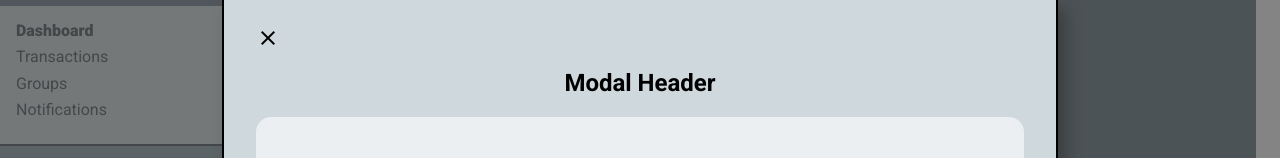
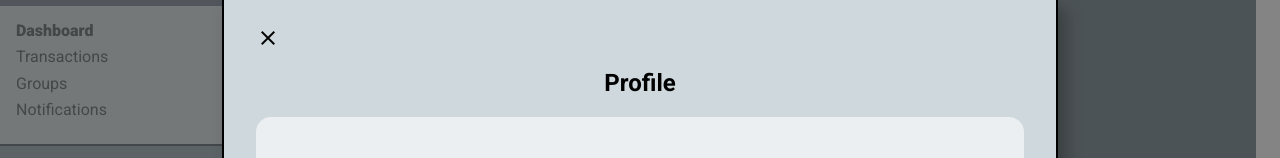
Before and after one commit to v-lane/Divi, a React (Vite) app in the folder frontend/: page / in a window 1280 px wide. Shown: the part 134-292 px from the top of the page. Built offline with nearby package versions, Linux system fonts and the light colour scheme.

Commit message:
Add state for profile view display

```diff
--- a/frontend/src/routes/ModalView.jsx
+++ b/frontend/src/routes/ModalView.jsx
@@ -1,4 +1,4 @@
-import React from 'react';
+import React, { useState } from 'react';
 
 import '../styles/ModalView.scss';
 
@@ -9,6 +9,7 @@ import UserProfile from '../components/UserProfile';
 
 const ModalView = (props) => {
   const { handleClick, userProfileData } = props;
+  const [profileView, setProfileView] = useState(true);
 
 
 
@@ -17,9 +18,11 @@ const ModalView = (props) => {
       <Box className="modal">
         <header>
           <Icon className='close-button' onClick={handleClick}>close</Icon>
-          <h2>Modal Header</h2>
+          <h2>
+            {profileView && "Profile"}
+          </h2>
         </header>
-        <UserProfile userProfileData={userProfileData}/>
+        {profileView && <UserProfile userProfileData={userProfileData} />}
       </Box>
     </section>
   );
```
